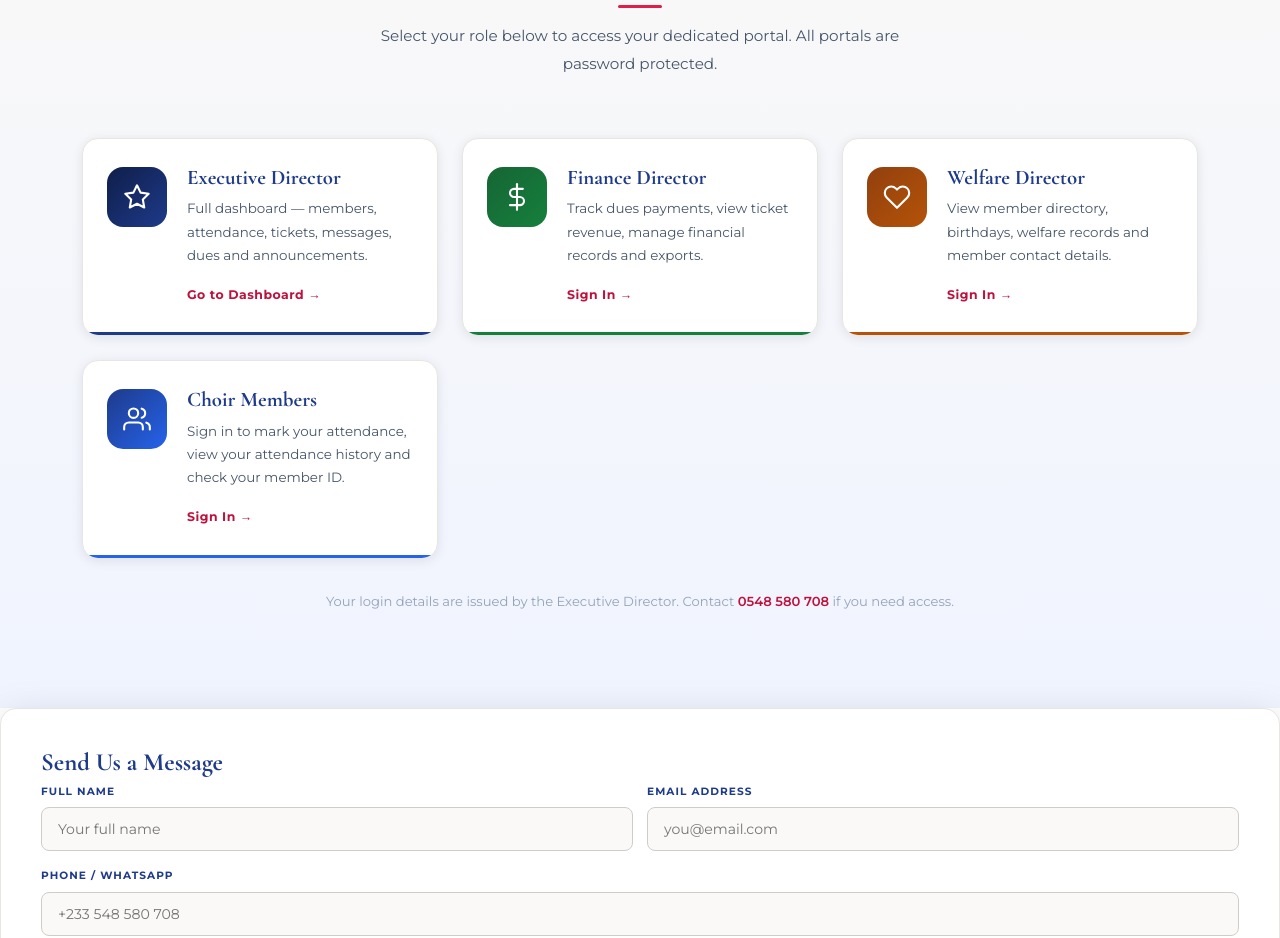
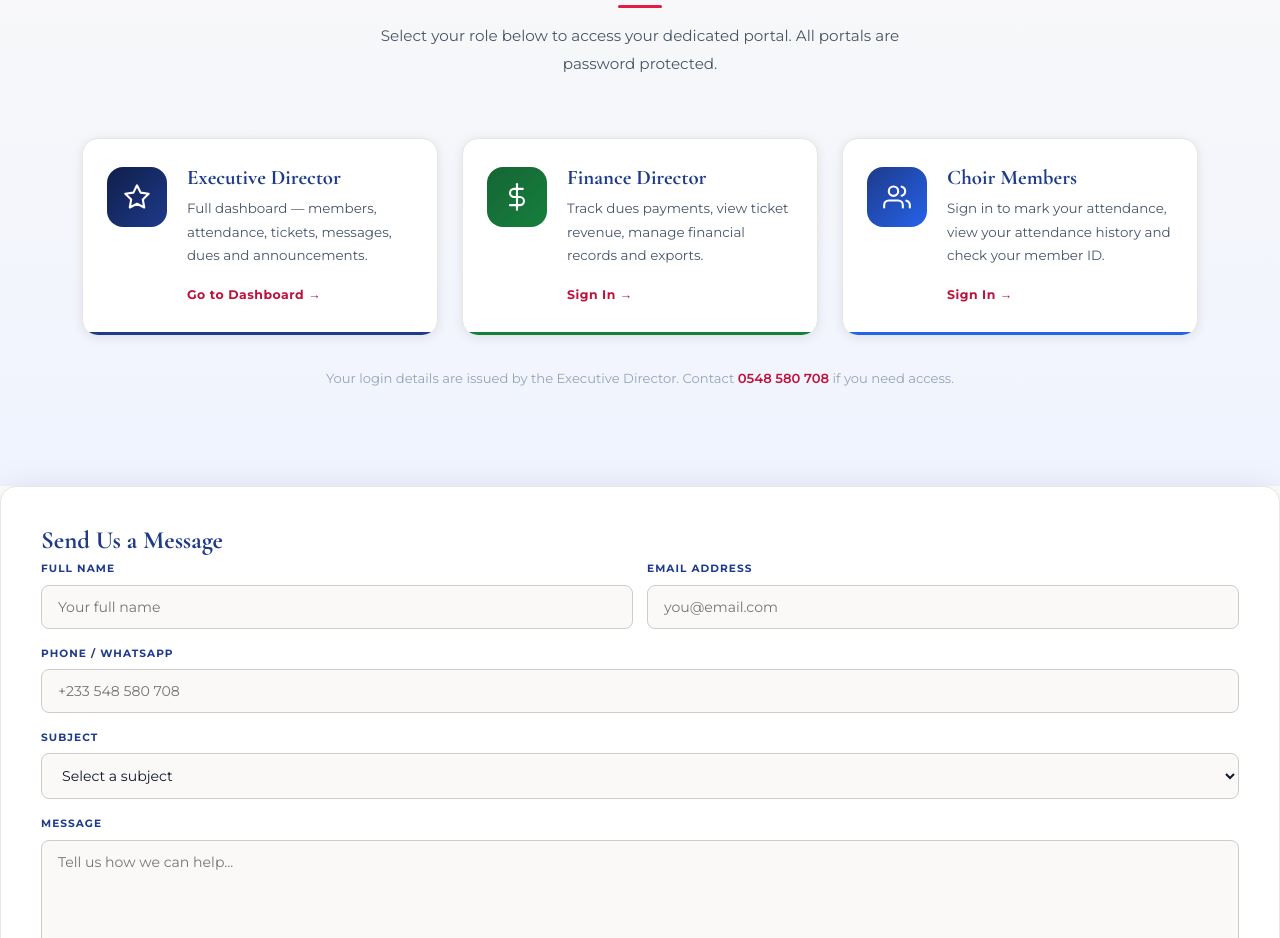
Before and after one commit to Pascal233/soh-noted-ensemble, a plain HTML site: page index.html in a window 1280 px wide. Shown: the part 6920-7858 px from the top of the page. Drawn offline with nearby package versions, Linux system fonts and the light colour scheme.

Commit message:
Remove Welfare Director portal card from main site

```diff
--- a/index.html
+++ b/index.html
@@ -462,17 +462,6 @@
         </div>
       </a>
 
-      <!-- Welfare Director -->
-      <a href="welfare-director.html" class="portal-card portal-card-amber fu">
-        <div class="portal-card-icon">
-          <svg xmlns="http://www.w3.org/2000/svg" width="28" height="28" viewBox="0 0 24 24" fill="none" stroke="currentColor" stroke-width="1.8" stroke-linecap="round" stroke-linejoin="round"><path d="M20.84 4.61a5.5 5.5 0 0 0-7.78 0L12 5.67l-1.06-1.06a5.5 5.5 0 0 0-7.78 7.78l1.06 1.06L12 21.23l7.78-7.78 1.06-1.06a5.5 5.5 0 0 0 0-7.78z"/></svg>
-        </div>
-        <div class="portal-card-body">
-          <h3>Welfare Director</h3>
-          <p>View member directory, birthdays, welfare records and member contact details.</p>
-          <span class="portal-card-cta">Sign In &rarr;</span>
-        </div>
-      </a>
 
       <!-- Members -->
       <a href="member-portal.html" class="portal-card portal-card-mid fu">
```
